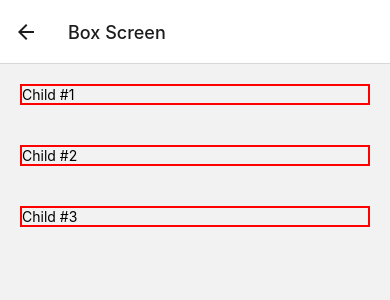
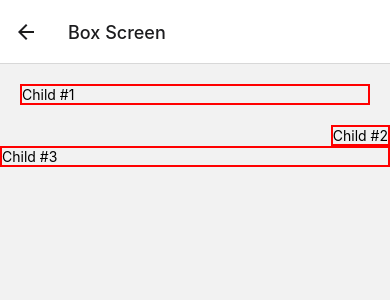
Before and after one commit to DavinderSingh-ds/Training_React_Native_App, a React Native app: screen /BoxScr in a window 390 px wide. Shown: the top 300 px of the page. Built offline with nearby package versions, Linux system fonts and the light colour scheme.

Commit message:
Flex Properties

```diff
--- a/src/screens/BoxScreen.js
+++ b/src/screens/BoxScreen.js
@@ -4,9 +4,9 @@ import {Text,View,StyleSheet} from 'react-native';
 const BoxScreen = () => {
     return (
         <View styles={styles.viewStyle}>
-            <Text style={styles.textStyle}>Child #1</Text>
-            <Text style={styles.textStyle}>Child #2</Text>
-            <Text style={styles.textStyle}>Child #3</Text>
+            <Text style={styles.textOneStyle}>Child #1</Text>
+            <Text style={styles.textTwoStyle}>Child #2</Text>
+            <Text style={styles.textThreeStyle}>Child #3</Text>
         </View>
     );
 
@@ -16,17 +16,39 @@ const styles = StyleSheet.create({
     viewStyle: {
         borderWidth: 2,
         borderColor: 'black',
-        alignItems: 'flex-start',
+        // alignItems: 'flex-start',
+        flexDirection: 'column',
+        height: 600,
+        justifyContent: 'space-around',
+        // flexDirection: 'row'
         // alignItems: 'flex-end',
-        // alignItems: 'center',
+        alignItems: 'center',
     },
-    textStyle: {
+    textOneStyle: {
         borderWidth: 2,
         borderColor: 'red',
         color: 'black',
+        margin: 20,
         // marginVertical: 20,
         // marginHorizontal: 20,
-        margin: 20,
+        // flex:4
+
+    },
+    textTwoStyle: {
+        borderWidth: 2,
+        borderColor: 'red',
+        color: 'black',
+        // margin: 20,
+        // flex:4,
+        alignSelf: 'flex-end',
+    },
+    textThreeStyle: {
+        borderWidth: 2,
+        borderColor: 'red',
+        color: 'black',
+        // margin: 20,
+        // flex:2,
+        alignSelf: 'stretch',
     }
 });
 
--- a/src/screens/ComponentsScreen.js
+++ b/src/screens/ComponentsScreen.js
@@ -9,12 +9,6 @@ const ComponentsScreen = () => {
       <Text styles={styles.textStyle}>This is App Screen</Text>
       {/* {greeting} */}
       <Text style={styles.subHeaderStyle}>My Name is {name}</Text>
-      {/* <Button
-           title="Go to HomeScreen"
-            onPress={() =>
-            navigation.navigate('Home', { name: 'Davinder' })
-             }
-        /> */}
       </View>
     );
 };
@@ -22,7 +16,7 @@ const ComponentsScreen = () => {
 const styles = StyleSheet.create({
     textStyle: {
         fontSize:60,
-        color:'red'
+        color:'black'
 
     },
     subHeaderStyle:{
--- a/src/screens/HomeScreen.js
+++ b/src/screens/HomeScreen.js
@@ -1,10 +1,11 @@
 import React from 'react';
-import {Text , StyleSheet,Button,View,TouchableOpacity} from 'react-native';
+import {Text , StyleSheet,Button,View,TouchableOpacity,ScrollView} from 'react-native';
 
 
 const HomeScreen = ({navigation}) => {
     // console.log(navigation);
     return (
+        <ScrollView>
         <View>
         <Text style={styles.textStyle}>Hi There!</Text>
         <Button
@@ -62,6 +63,7 @@ const HomeScreen = ({navigation}) => {
         </TouchableOpacity>
 
         </View>
+        </ScrollView>
     );
 };
 
--- a/src/screens/TextScreen.js
+++ b/src/screens/TextScreen.js
@@ -23,7 +23,7 @@ const TextScreen = () => {
                 autoCapitalize="none"
                 autoCorrect={false}
                 value={password}
-                onChangeText={(newValue) => setName(newValue)}
+                onChangeText={(newValue) => setPassword(newValue)}
             />
             {password.length < 4
                 ? <Text style={{color:'red'}}>Password must be atleaast 4 characters</Text>
@@ -38,7 +38,8 @@ const styles = StyleSheet.create({
     input: {
         margin: 15,
         borderColor: 'black',
-        borderWidth: 1
+        borderWidth: 1,
+        color:'black'
     },
     textStyle: {
         color:'black'
```
